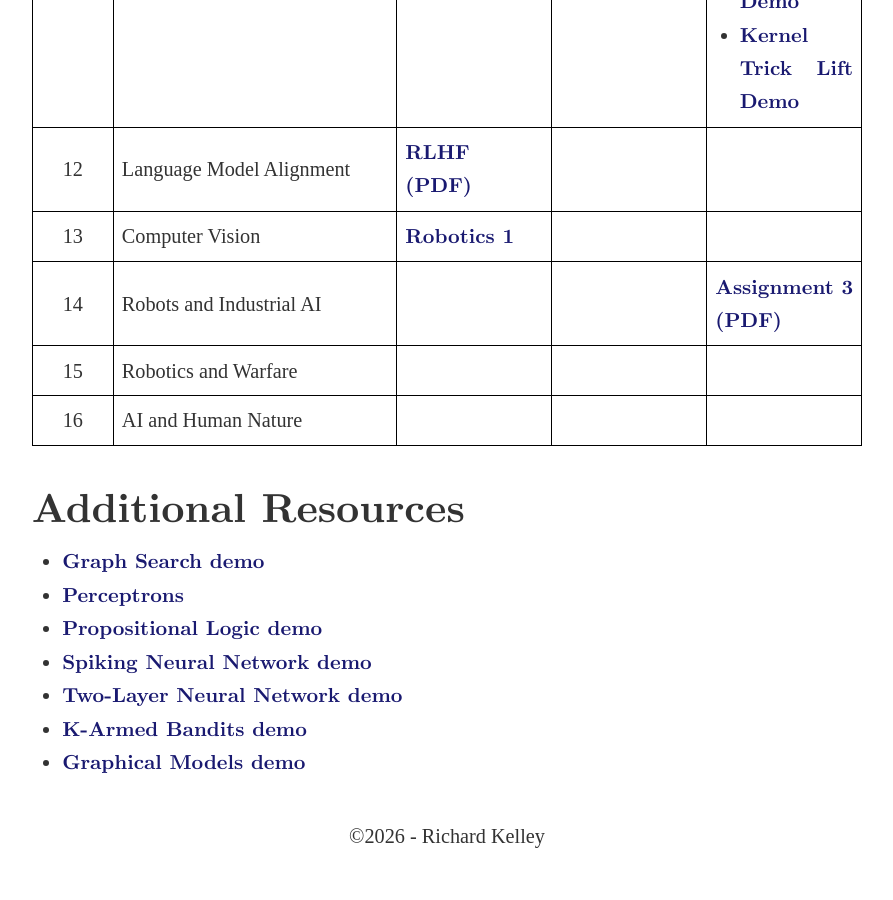
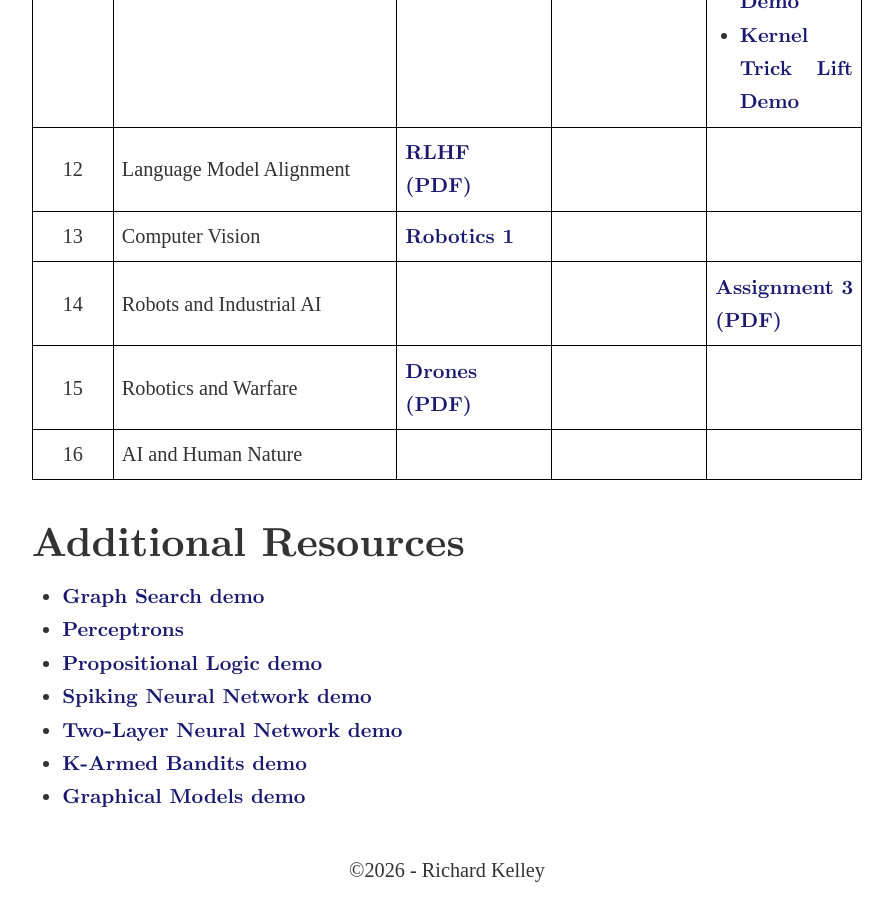
Before and after one commit to RichardKelley/richardkelley.github.io, a Jekyll site: the page built from ai109.md, in a window 1280 px wide and 900 px high, scrolled down 3090 px. Shown: the whole window, without its empty margins (193-1086 px from the left). Built offline with Jekyll 4.4.1, drawn with Linux system fonts in a browser that asks for light colours; some web fonts are replaced; before the commit the page ends 3956 px from its top, so only the background shows below that.

Commit message:
Added drone slides.

```diff
--- a/ai109.md
+++ b/ai109.md
@@ -142,7 +142,7 @@
     <tr>
       <td style="border: 1px solid #000; padding: 0.4em; text-align: center; width: 4em;">15</td>
       <td style="border: 1px solid #000; padding: 0.4em;">Robotics and Warfare</td>
-      <td style="border: 1px solid #000; padding: 0.4em;"></td>
+      <td style="border: 1px solid #000; padding: 0.4em;"><a href="/AI109_slides/week-14/ai-109-drones.pdf" target="_blank">Drones (PDF)</a></td>
       <td style="border: 1px solid #000; padding: 0.4em;"></td>
       <td style="border: 1px solid #000; padding: 0.4em;"></td>
     </tr>
```
Also changed, not shown: 1 other file.
